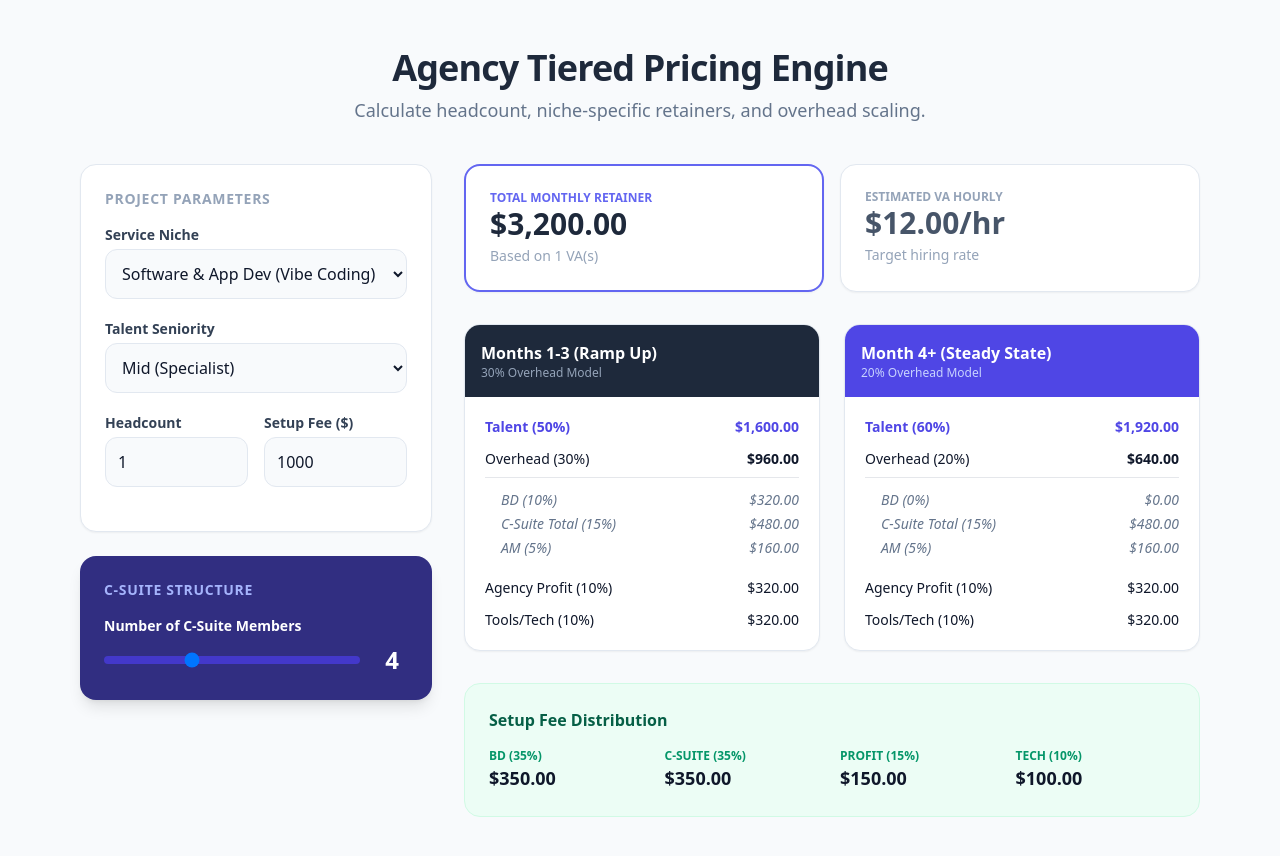
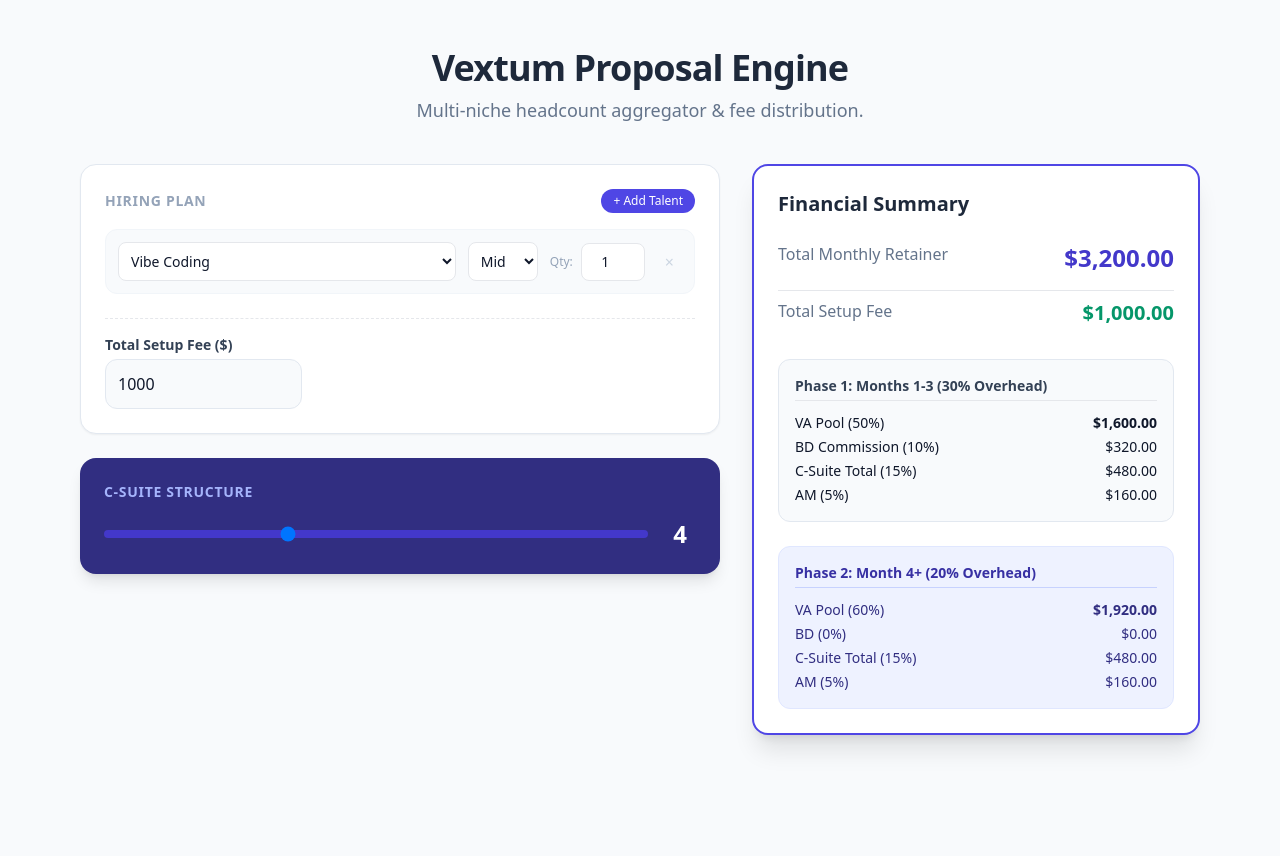
Before and after one commit to joshuacaporal/VA-Agency, a plain HTML site: page index.html in a window 1280 px wide. After the commit the page ends 800 px from the top, so only its background shows below. Drawn offline with nearby package versions, Linux system fonts and the light colour scheme.

Commit message:
Update index.html

```diff
--- a/index.html
+++ b/index.html
@@ -3,60 +3,37 @@
 <head>
     <meta charset="UTF-8">
     <meta name="viewport" content="width=device-width, initial-scale=1.0">
-    <title>Vextum Tiered Sales Calculator</title>
+    <title>Vextum Multi-Talent Calculator</title>
     <script src="https://cdn.tailwindcss.com"></script>
 </head>
 <body class="bg-slate-50 font-sans text-slate-900">
 
     <div class="max-w-6xl mx-auto py-12 px-4">
         <header class="text-center mb-10">
-            <h1 class="text-4xl font-extrabold text-slate-800 tracking-tight">Agency Tiered Pricing Engine</h1>
-            <p class="text-slate-500 mt-2 text-lg">Calculate headcount, niche-specific retainers, and overhead scaling.</p>
+            <h1 class="text-4xl font-extrabold text-slate-800 tracking-tight text-indigo-700">Vextum Proposal Engine</h1>
+            <p class="text-slate-500 mt-2 text-lg">Multi-niche headcount aggregator & fee distribution.</p>
         </header>
 
         <div class="grid grid-cols-1 lg:grid-cols-12 gap-8">
 
-            <div class="lg:col-span-4 space-y-6">
+            <div class="lg:col-span-7 space-y-6">
                 <div class="bg-white p-6 rounded-2xl shadow-sm border border-slate-200">
-                    <h2 class="text-sm font-bold uppercase tracking-wider text-slate-400 mb-4">Project Parameters</h2>
-
-                    <div class="mb-5">
-                        <label class="block text-sm font-semibold text-slate-700 mb-1">Service Niche</label>
-                        <select id="niche" class="w-full p-3 bg-slate-50 border border-slate-200 rounded-xl outline-none" onchange="calculate()">
-                            <option value="software">Software & App Dev (Vibe Coding)</option>
-                            <option value="pm">Project Management (Systems-heavy)</option>
-                            <option value="recruitment">Recruitment (Technical vetting)</option>
-                            <option value="marketing">Digital Marketing (Growth engineering)</option>
-                            <option value="payroll">Payroll & Accounting (Automated)</option>
-                            <option value="ops">General Ops (High-level executive)</option>
-                            <option value="leadgen">Lead Generation (Outbound/Data)</option>
-                        </select>
+                    <div class="flex justify-between items-center mb-4">
+                        <h2 class="text-sm font-bold uppercase tracking-wider text-slate-400">Hiring Plan</h2>
+                        <button onclick="addLineItem()" class="text-xs bg-indigo-600 text-white px-3 py-1 rounded-full hover:bg-indigo-700 transition">+ Add Talent</button>
                     </div>
 
-                    <div class="mb-5">
-                        <label class="block text-sm font-semibold text-slate-700 mb-1">Talent Seniority</label>
-                        <select id="level" class="w-full p-3 bg-slate-50 border border-slate-200 rounded-xl outline-none" onchange="calculate()">
-                            <option value="low">Low (Entry Level)</option>
-                            <option value="mid" selected>Mid (Specialist)</option>
-                            <option value="high">High (Expert)</option>
-                        </select>
-                    </div>
+                    <div id="lineItemsContainer" class="space-y-3">
+                        </div>
 
-                    <div class="grid grid-cols-2 gap-4 mb-5">
-                        <div>
-                            <label class="block text-sm font-semibold text-slate-700 mb-1">Headcount</label>
-                            <input type="number" id="heads" value="1" min="1" class="w-full p-3 bg-slate-50 border border-slate-200 rounded-xl outline-none" oninput="calculate()">
-                        </div>
-                        <div>
-                            <label class="block text-sm font-semibold text-slate-700 mb-1">Setup Fee ($)</label>
-                            <input type="number" id="setupInput" value="1000" class="w-full p-3 bg-slate-50 border border-slate-200 rounded-xl outline-none" oninput="calculate()">
-                        </div>
+                    <div class="mt-6 pt-4 border-t border-dashed">
+                        <label class="block text-sm font-semibold text-slate-700 mb-1">Total Setup Fee ($)</label>
+                        <input type="number" id="setupInput" value="1000" class="w-full md:w-1/3 p-3 bg-slate-50 border border-slate-200 rounded-xl outline-none" oninput="calculate()">
                     </div>
                 </div>
 
                 <div class="bg-indigo-900 p-6 rounded-2xl shadow-lg text-white">
                     <h2 class="text-sm font-bold uppercase tracking-wider text-indigo-300 mb-4">C-Suite Structure</h2>
-                    <label class="block text-sm font-semibold mb-2">Number of C-Suite Members</label>
                     <div class="flex items-center space-x-4">
                         <input type="range" id="csuiteCount" min="1" max="10" value="4" class="flex-grow h-2 bg-indigo-700 rounded-lg appearance-none cursor-pointer" oninput="calculate()">
                         <span id="csuiteDisplay" class="text-2xl font-bold w-8 text-center">4</span>
@@ -64,67 +41,41 @@
                 </div>
             </div>
 
-            <div class="lg:col-span-8 space-y-8">
+            <div class="lg:col-span-5 space-y-6">
+                <div class="bg-white p-6 rounded-2xl border-2 border-indigo-600 shadow-xl sticky top-6">
+                    <h2 class="text-xl font-bold mb-6 text-slate-800">Financial Summary</h2>
 
-                <div class="grid grid-cols-1 md:grid-cols-2 gap-4">
-                    <div class="bg-white p-6 rounded-2xl border-2 border-indigo-500 shadow-sm">
-                        <p class="text-xs font-bold text-indigo-500 uppercase">Total Monthly Retainer</p>
-                        <h2 class="text-3xl font-black text-slate-800" id="totalRetainer">$0.00</h2>
-                        <p class="text-sm text-slate-400 mt-1">Based on <span id="summaryHeads">1</span> VA(s)</p>
+                    <div class="space-y-4 mb-8">
+                        <div class="flex justify-between">
+                            <span class="text-slate-500">Total Monthly Retainer</span>
+                            <span class="text-2xl font-black text-indigo-700" id="totalRetainer">$0.00</span>
+                        </div>
+                        <div class="flex justify-between border-t pt-2">
+                            <span class="text-slate-500">Total Setup Fee</span>
+                            <span class="text-xl font-bold text-emerald-600" id="totalSetup">$0.00</span>
+                        </div>
                     </div>
-                    <div class="bg-white p-6 rounded-2xl border border-slate-200 shadow-sm">
-                        <p class="text-xs font-bold text-slate-400 uppercase">Estimated VA Hourly</p>
-                        <h2 class="text-3xl font-black text-slate-600" id="vaHourly">$0.00</h2>
-                        <p class="text-sm text-slate-400 mt-1">Target hiring rate</p>
-                    </div>
-                </div>
 
-                <div class="grid grid-cols-1 md:grid-cols-2 gap-6">
-
-                    <div class="bg-white rounded-2xl border border-slate-200 overflow-hidden shadow-sm">
-                        <div class="bg-slate-800 p-4 text-white">
-                            <h3 class="font-bold">Months 1-3 (Ramp Up)</h3>
-                            <p class="text-xs text-slate-400">30% Overhead Model</p>
-                        </div>
-                        <div class="p-5 space-y-3 text-sm">
-                            <div class="flex justify-between font-bold text-indigo-600"><span>Talent (50%)</span> <span id="m1_talent">$0</span></div>
-                            <div class="flex justify-between border-b pb-2"><span>Overhead (30%)</span> <span id="m1_overhead" class="font-bold">$0</span></div>
-                            <div class="pl-4 space-y-1 text-slate-500 italic">
-                                <div class="flex justify-between"><span>BD (10%)</span> <span id="m1_bd">$0</span></div>
+                    <div class="space-y-6 text-sm">
+                        <div class="p-4 bg-slate-50 rounded-xl border border-slate-200">
+                            <h3 class="font-bold text-slate-700 mb-3 border-b pb-1">Phase 1: Months 1-3 (30% Overhead)</h3>
+                            <div class="space-y-1">
+                                <div class="flex justify-between"><span>VA Pool (50%)</span> <span id="m1_talent" class="font-semibold">$0</span></div>
+                                <div class="flex justify-between"><span>BD Commission (10%)</span> <span id="m1_bd">$0</span></div>
                                 <div class="flex justify-between"><span>C-Suite Total (15%)</span> <span id="m1_csuite">$0</span></div>
                                 <div class="flex justify-between"><span>AM (5%)</span> <span id="m1_am">$0</span></div>
                             </div>
-                            <div class="flex justify-between pt-2"><span>Agency Profit (10%)</span> <span id="m1_profit">$0</span></div>
-                            <div class="flex justify-between"><span>Tools/Tech (10%)</span> <span id="m1_tools">$0</span></div>
                         </div>
-                    </div>
 
-                    <div class="bg-white rounded-2xl border border-slate-200 overflow-hidden shadow-sm">
-                        <div class="bg-indigo-600 p-4 text-white">
-                            <h3 class="font-bold">Month 4+ (Steady State)</h3>
-                            <p class="text-xs text-indigo-200">20% Overhead Model</p>
-                        </div>
-                        <div class="p-5 space-y-3 text-sm">
-                            <div class="flex justify-between font-bold text-indigo-600"><span>Talent (60%)</span> <span id="m4_talent">$0</span></div>
-                            <div class="flex justify-between border-b pb-2"><span>Overhead (20%)</span> <span id="m4_overhead" class="font-bold">$0</span></div>
-                            <div class="pl-4 space-y-1 text-slate-500 italic">
+                        <div class="p-4 bg-indigo-50 rounded-xl border border-indigo-100">
+                            <h3 class="font-bold text-indigo-800 mb-3 border-b border-indigo-200 pb-1">Phase 2: Month 4+ (20% Overhead)</h3>
+                            <div class="space-y-1 text-indigo-900">
+                                <div class="flex justify-between"><span>VA Pool (60%)</span> <span id="m4_talent" class="font-semibold">$0</span></div>
                                 <div class="flex justify-between"><span>BD (0%)</span> <span>$0.00</span></div>
                                 <div class="flex justify-between"><span>C-Suite Total (15%)</span> <span id="m4_csuite">$0</span></div>
                                 <div class="flex justify-between"><span>AM (5%)</span> <span id="m4_am">$0</span></div>
                             </div>
-                            <div class="flex justify-between pt-2"><span>Agency Profit (10%)</span> <span id="m4_profit">$0</span></div>
-                            <div class="flex justify-between"><span>Tools/Tech (10%)</span> <span id="m4_tools">$0</span></div>
                         </div>
-                    </div>
-                </div>
-
-                <div class="bg-emerald-50 p-6 rounded-2xl border border-emerald-100">
-                    <h3 class="text-emerald-800 font-bold mb-4">Setup Fee Distribution</h3>
-                    <div class="grid grid-cols-2 md:grid-cols-4 gap-4 text-sm">
-                        <div><p class="text-emerald-600 text-xs font-bold uppercase">BD (35%)</p><p class="text-lg font-bold" id="s_bd">$0</p></div>
-                        <div><p class="text-emerald-600 text-xs font-bold uppercase">C-Suite (35%)</p><p class="text-lg font-bold" id="s_csuite">$0</p></div>
-                        <div><p class="text-emerald-600 text-xs font-bold uppercase">Profit (15%)</p><p class="text-lg font-bold" id="s_profit">$0</p></div>
-                        <div><p class="text-emerald-600 text-xs font-bold uppercase">Tech (10%)</p><p class="text-lg font-bold" id="s_tech">$0</p></div>
                     </div>
                 </div>
             </div>
@@ -133,70 +84,85 @@
 
     <script>
         const pricingData = {
-            software: { low: [7.5, 2000], mid: [12, 3200], high: [25, 6667] },
-            pm: { low: [6.5, 1733], mid: [10, 2667], high: [18, 4800] },
-            recruitment: { low: [5.5, 1467], mid: [8.5, 2267], high: [15, 4000] },
-            marketing: { low: [8, 2133], mid: [13, 3467], high: [22, 5867] },
-            payroll: { low: [6, 1600], mid: [9, 2400], high: [16, 4267] },
-            ops: { low: [5, 1333], mid: [8, 2133], high: [14, 3733] },
-            leadgen: { low: [5, 1333], mid: [7.5, 2000], high: [12, 3200] }
+            software: { name: "Vibe Coding", low: 2000, mid: 3200, high: 6667 },
+            pm: { name: "Project Mgmt", low: 1733, mid: 2667, high: 4800 },
+            recruitment: { name: "Recruitment", low: 1467, mid: 2267, high: 4000 },
+            marketing: { name: "Marketing", low: 2133, mid: 3467, high: 5867 },
+            payroll: { name: "Payroll/Acc", low: 1600, mid: 2400, high: 4267 },
+            ops: { name: "Gen Ops", low: 1333, mid: 2133, high: 3733 },
+            leadgen: { name: "Lead Gen", low: 1333, mid: 2000, high: 3200 }
         };
 
+        let items = [{ id: Date.now(), niche: 'software', level: 'mid', qty: 1 }];
+
+        function addLineItem() {
+            items.push({ id: Date.now(), niche: 'ops', level: 'mid', qty: 1 });
+            renderItems();
+        }
+
+        function removeLineItem(id) {
+            items = items.filter(item => item.id !== id);
+            renderItems();
+        }
+
+        function updateItem(id, field, value) {
+            const item = items.find(i => i.id === id);
+            item[field] = value;
+            calculate();
+        }
+
+        function renderItems() {
+            const container = document.getElementById('lineItemsContainer');
+            container.innerHTML = items.map(item => `
+                <div class="flex flex-wrap md:flex-nowrap items-center gap-3 p-3 bg-slate-50 rounded-xl border border-slate-100">
+                    <select onchange="updateItem(${item.id}, 'niche', this.value)" class="flex-grow p-2 bg-white border rounded-lg text-sm">
+                        ${Object.keys(pricingData).map(k => `<option value="${k}" ${item.niche === k ? 'selected' : ''}>${pricingData[k].name}</option>`).join('')}
+                    </select>
+                    <select onchange="updateItem(${item.id}, 'level', this.value)" class="p-2 bg-white border rounded-lg text-sm">
+                        <option value="low" ${item.level === 'low' ? 'selected' : ''}>Low</option>
+                        <option value="mid" ${item.level === 'mid' ? 'selected' : ''}>Mid</option>
+                        <option value="high" ${item.level === 'high' ? 'selected' : ''}>High</option>
+                    </select>
+                    <div class="flex items-center space-x-2">
+                        <span class="text-xs text-slate-400">Qty:</span>
+                        <input type="number" value="${item.qty}" min="1" oninput="updateItem(${item.id}, 'qty', parseInt(this.value))" class="w-16 p-2 bg-white border rounded-lg text-sm text-center">
+                    </div>
+                    <button onclick="removeLineItem(${item.id})" class="text-slate-300 hover:text-red-500 px-2">&times;</button>
+                </div>
+            `).join('');
+            calculate();
+        }
+
         function calculate() {
-            const niche = document.getElementById('niche').value;
-            const level = document.getElementById('level').value;
-            const heads = parseInt(document.getElementById('heads').value) || 1;
+            let totalRetainer = 0;
+            items.forEach(item => {
+                totalRetainer += (pricingData[item.niche][item.level] * (item.qty || 0));
+            });
+
             const setup = parseFloat(document.getElementById('setupInput').value) || 0;
             const csuiteCount = parseInt(document.getElementById('csuiteCount').value) || 1;
-
             document.getElementById('csuiteDisplay').innerText = csuiteCount;
-            document.getElementById('summaryHeads').innerText = heads;
-
-            const [hourly, singleRetainer] = pricingData[niche][level];
-            const totalRetainer = singleRetainer * heads;
 
             document.getElementById('totalRetainer').innerText = format(totalRetainer);
-            document.getElementById('vaHourly').innerText = format(hourly) + "/hr";
+            document.getElementById('totalSetup').innerText = format(setup);
 
-            // --- Month 1-3 (30% Overhead) ---
-            const m1_talent = totalRetainer * 0.50;
-            const m1_overhead = totalRetainer * 0.30;
-            const m1_profit = totalRetainer * 0.10;
-            const m1_tools = totalRetainer * 0.10;
-
-            document.getElementById('m1_talent').innerText = format(m1_talent);
-            document.getElementById('m1_overhead').innerText = format(m1_overhead);
+            // Months 1-3
+            document.getElementById('m1_talent').innerText = format(totalRetainer * 0.50);
             document.getElementById('m1_bd').innerText = format(totalRetainer * 0.10);
             document.getElementById('m1_csuite').innerText = format(totalRetainer * 0.15);
             document.getElementById('m1_am').innerText = format(totalRetainer * 0.05);
-            document.getElementById('m1_profit').innerText = format(m1_profit);
-            document.getElementById('m1_tools').innerText = format(m1_tools);
 
-            // --- Month 4+ (20% Overhead) ---
-            const m4_talent = totalRetainer * 0.60;
-            const m4_overhead = totalRetainer * 0.20;
-            const m4_profit = totalRetainer * 0.10;
-            const m4_tools = totalRetainer * 0.10;
-
-            document.getElementById('m4_talent').innerText = format(m4_talent);
-            document.getElementById('m4_overhead').innerText = format(m4_overhead);
+            // Month 4+
+            document.getElementById('m4_talent').innerText = format(totalRetainer * 0.60);
             document.getElementById('m4_csuite').innerText = format(totalRetainer * 0.15);
             document.getElementById('m4_am').innerText = format(totalRetainer * 0.05);
-            document.getElementById('m4_profit').innerText = format(m4_profit);
-            document.getElementById('m4_tools').innerText = format(m4_tools);
-
-            // --- Setup Fee ---
-            document.getElementById('s_bd').innerText = format(setup * 0.35);
-            document.getElementById('s_csuite').innerText = format(setup * 0.35);
-            document.getElementById('s_profit').innerText = format(setup * 0.15);
-            document.getElementById('s_tech').innerText = format(setup * 0.10);
         }
 
         function format(num) {
             return new Intl.NumberFormat('en-US', { style: 'currency', currency: 'USD' }).format(num);
         }
 
-        calculate();
+        renderItems();
     </script>
 </body>
 </html>
```
